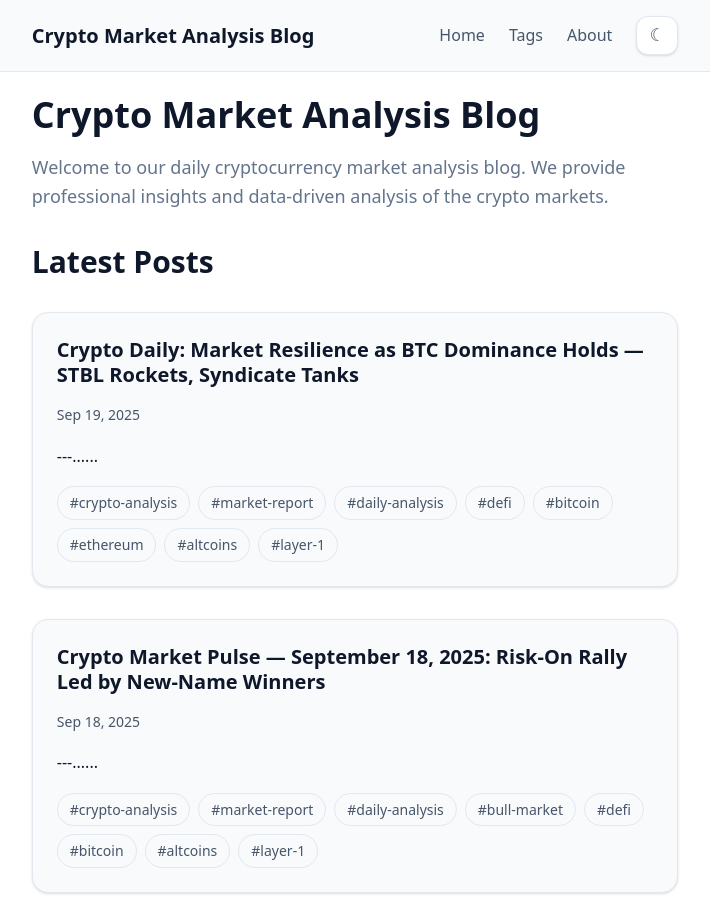
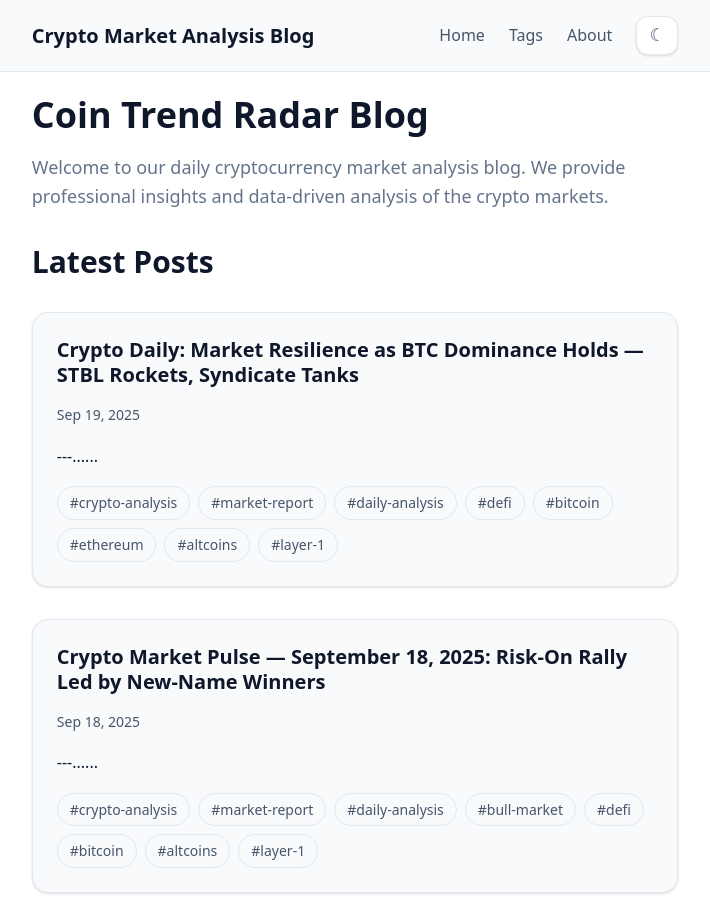
Before and after one commit to cryptowhizard/cryptowhizard.github.io, a Jekyll site: the page built from index.html, in a window 1280 px wide and 900 px high. Shown: the whole window, without its empty margins (285-995 px from the left). Built offline with Jekyll 4.4.1, drawn with Linux system fonts in a browser that asks for light colours; some web fonts are replaced; the list of posts is cut into pages by our own code.

Commit message:
Update index.html

```diff
--- a/index.html
+++ b/index.html
@@ -5,7 +5,7 @@ description: Daily professional crypto market insights and analysis.
 ---
 
 <section class="home">
-  <h1 class="page-heading">Crypto Market Analysis Blog</h1>
+  <h1 class="page-heading">Coin Trend Radar Blog</h1>
   <p class="lede">Welcome to our daily cryptocurrency market analysis blog. We provide professional insights and data-driven analysis of the crypto markets.</p>
 
   <h2>Latest Posts</h2>
```
